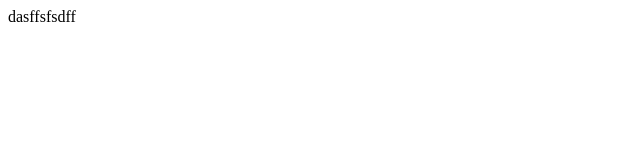
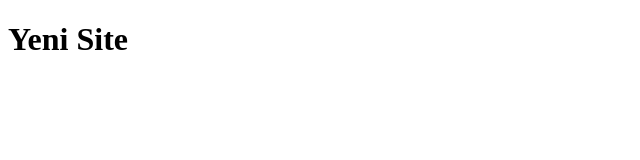
Before and after one commit to salihayas/team-2-work-html-1, a plain HTML site: page index.html in a window 1280 px wide. Shown: the whole page, without its empty margins (0-640 px from the left). Drawn offline with Linux system fonts and the light colour scheme.

Commit message:
Index düzenlendi

```diff
--- a/index.html
+++ b/index.html
@@ -1,5 +1,10 @@
 <!DOCTYPE html>
 <html>
+<head>
 
-dasffsfsdff
+</head>
+<body>
+<h1>Yeni Site</h1>
+
+</body>
 </html>
```
